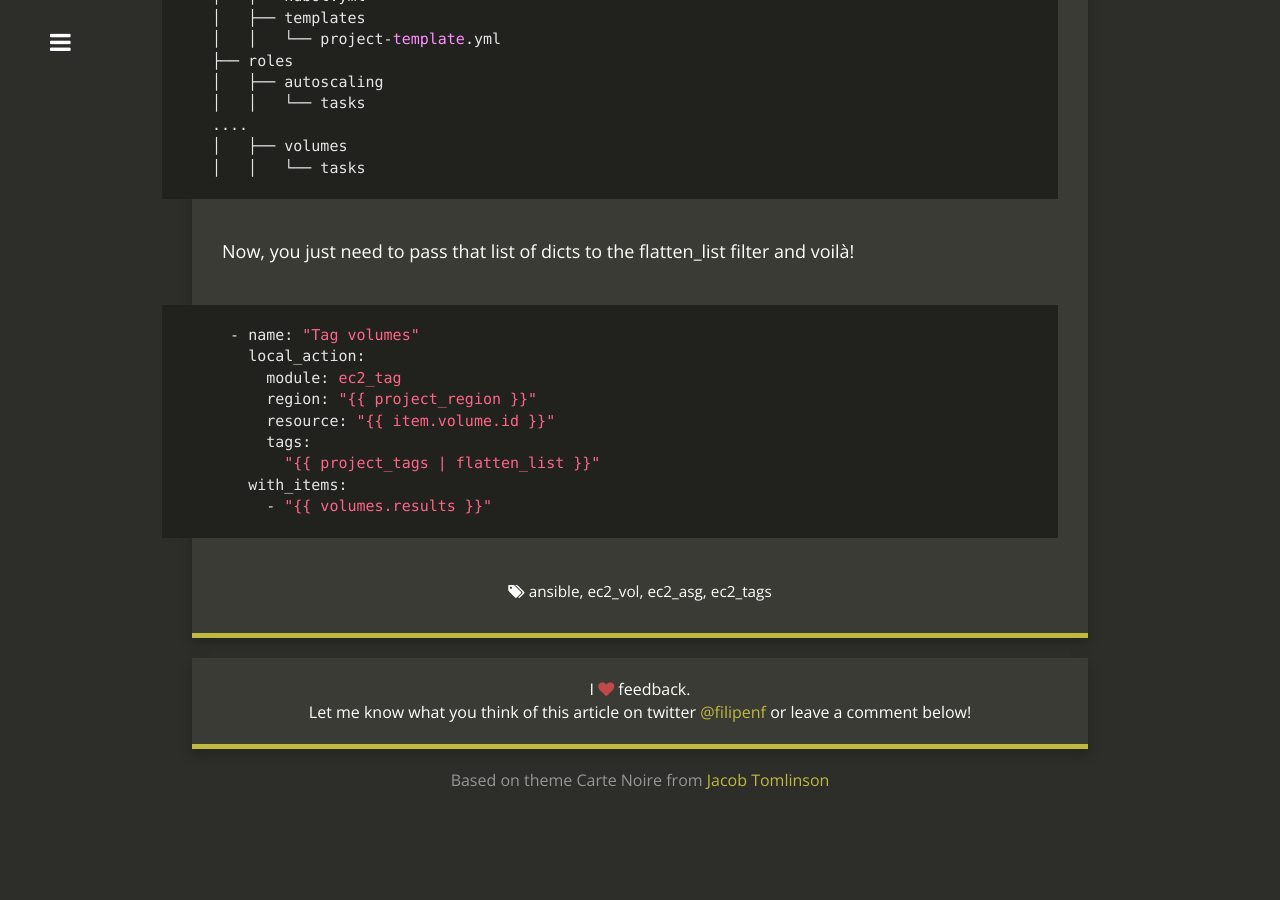
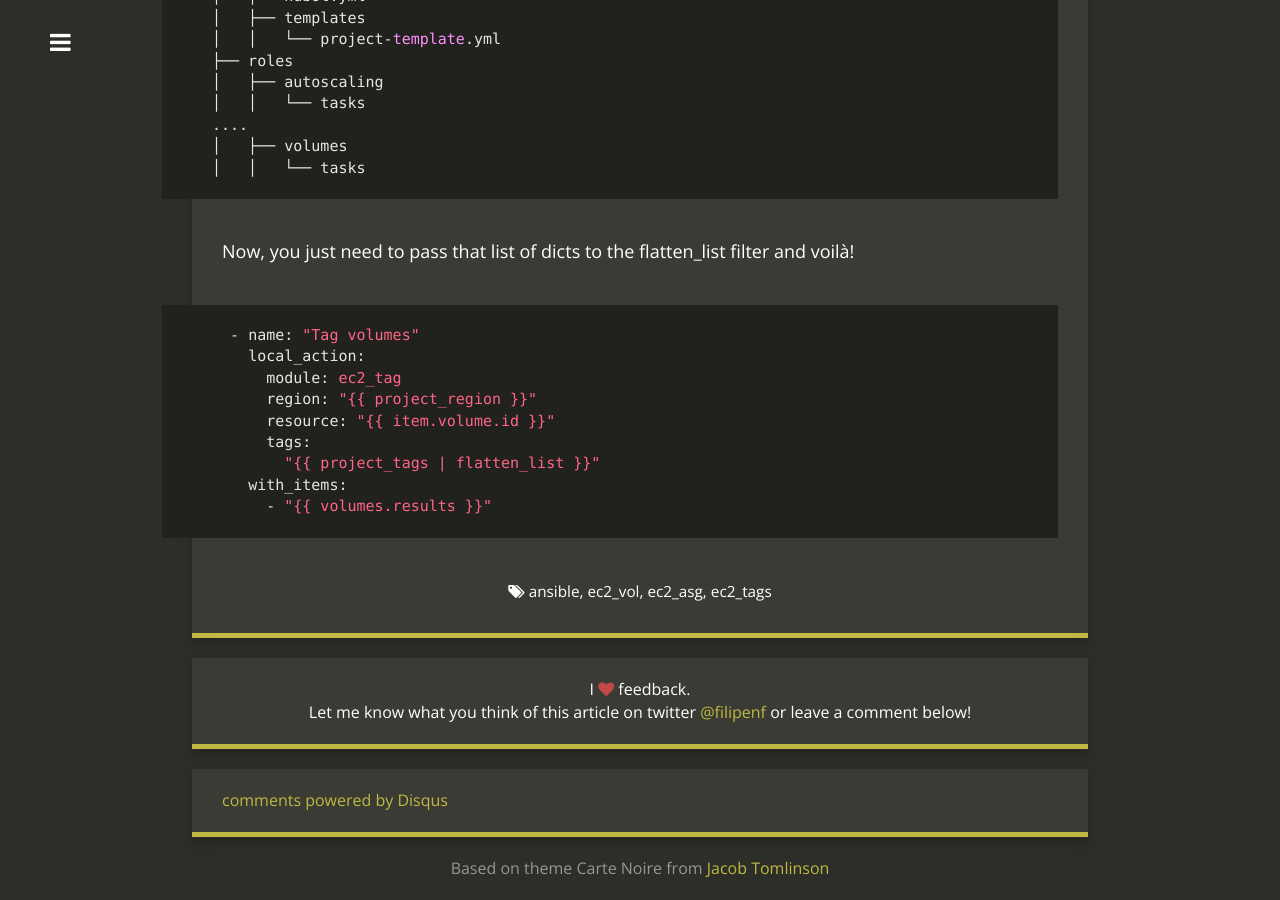
Before and after one commit to filipenf/filipenf.github.io, a Jekyll site: the page built from _posts/2015-12-03-ansible-flattening-list-of-dicts.md, in a window 1280 px wide and 900 px high, scrolled down 1685 px. Built offline with Jekyll 4.4.1, drawn with Linux system fonts in a browser that asks for light colours; nearby versions of some CDN libraries; Markdown is read by kramdown in place of the engine named in the settings; comment, search, counter and statistics services are not loaded; before the commit the page ends 2497 px from its top, so only the background shows below that; some of the changed lines change nothing that is shown.

Commit message:
Add disqus

```diff
--- a/_config.yml
+++ b/_config.yml
@@ -7,6 +7,7 @@
 title_description: "System engineer with devops mindset, amateur cyclist and Formula 1 fan"
 twitter_username: filipenf
 github_username:  filipenf
+disqus_account: filipenf
 
 # Build settings
 #markdown: kramdown
--- a/_layouts/post.html
+++ b/_layouts/post.html
@@ -132,15 +132,17 @@
 </div>
 
 {% if site.disqus_account %}
-<script type="text/javascript">
-/* * * CONFIGURATION VARIABLES: EDIT BEFORE PASTING INTO YOUR WEBPAGE * * */
-function disqus_config() { this.experiment.enable_scroll_container = true; }
-var disqus_shortname = "{{ site.disqus_account }}"; // required: replace example with your forum shortname
-/* * * DON'T EDIT BELOW THIS LINE * * */
-(function() {
-  var dsq = document.createElement('script'); dsq.type = 'text/javascript'; dsq.async = true;
-  dsq.src = '//' + disqus_shortname + '.disqus.com/embed.js';
-  (document.getElementsByTagName('head')[0] || document.getElementsByTagName('body')[0]).appendChild(dsq);
+<script>
+var disqus_config = function () {
+    this.page.url = "http://filipenf.github.io";
+    this.page.identifier = "filipenf-github-io";
+};
+(function() { // DON'T EDIT BELOW THIS LINE
+    var d = document, s = d.createElement('script');
+    s.src = '//filipenf-github-io.disqus.com/embed.js';
+    s.setAttribute('data-timestamp', +new Date());
+    (d.head || d.body).appendChild(s);
 })();
 </script>
+<noscript>Please enable JavaScript to view the <a href="https://disqus.com/?ref_noscript">comments powered by Disqus.</a></noscript>
 {% endif %}
```
